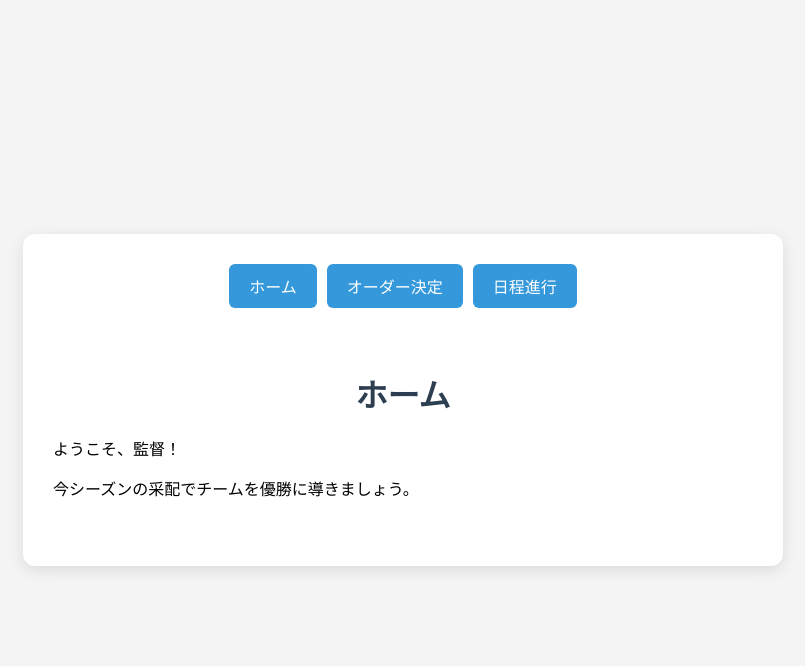
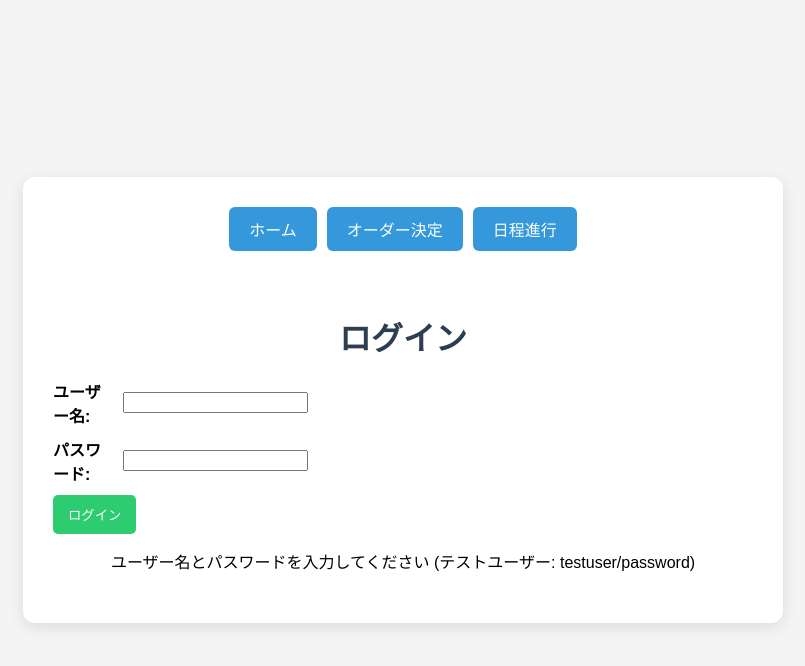
Before and after one commit to gunjou-like/baseball_director_game, a Flask app: page / in a window 1280 px wide. Shown: the top 666 px of the page, without its empty margins (237-1042 px from the left). Run offline with Flask 3, Linux system fonts and the light colour scheme.

Commit message:
ログイン機能の追加

```diff
--- a/app.py
+++ b/app.py
@@ -1,12 +1,65 @@
 import json
-from flask import Flask, jsonify, request, render_template
+from flask import Flask, jsonify, request, render_template, redirect, url_for, flash
 from flask_cors import CORS
 import random
+import os
+from secrets import token_hex
 
+# 認証とDB関連のインポート
+from flask_sqlalchemy import SQLAlchemy
+from flask_login import LoginManager, UserMixin, login_user, logout_user, current_user, login_required
+from werkzeug.security import generate_password_hash, check_password_hash
+
+# --- Flask アプリのセットアップ ---
 app = Flask(__name__, static_folder='static', template_folder='templates')
 CORS(app)
 
-# チームごとの選手データ（一意の選手IDを付与）
+# SQLite データベース設定
+basedir = os.path.abspath(os.path.dirname(__file__))
+app.config['SQLALCHEMY_DATABASE_URI'] = 'sqlite:///' + os.path.join(basedir, 'users.db')
+app.config['SQLALCHEMY_TRACK_MODIFICATIONS'] = False
+# セッションとセキュリティのための秘密鍵
+app.config['SECRET_KEY'] = token_hex(16)
+
+db = SQLAlchemy(app)
+
+# --- Flask-Login のセットアップ ---
+login_manager = LoginManager()
+login_manager.init_app(app)
+login_manager.login_view = 'login'  # 未認証ユーザーをリダイレクトするビュー
+login_manager.login_message = 'ログインが必要です。'
+
+# --- ユーザーモデル ---
+class User(UserMixin, db.Model):
+    # RDBのカラムに相当
+    id = db.Column(db.Integer, primary_key=True)
+    username = db.Column(db.String(80), unique=True, nullable=False)
+    password_hash = db.Column(db.String(128), nullable=False)
+
+    def set_password(self, password):
+        self.password_hash = generate_password_hash(password)
+
+    def check_password(self, password):
+        return check_password_hash(self.password_hash, password)
+
+@login_manager.user_loader
+def load_user(user_id):
+    """セッションからユーザーIDをロードする"""
+    return db.session.get(User, int(user_id))
+
+# --- データベースの初期化 ---
+with app.app_context():
+    db.create_all()
+    # テストユーザーがいない場合、デフォルトユーザーを作成
+    if not db.session.execute(db.select(User)).scalars().first():
+        test_user = User(username='testuser')
+        test_user.set_password('password')
+        db.session.add(test_user)
+        db.session.commit()
+        print("Default user 'testuser' created with password 'password'")
+
+
+# --- 選手データ（認証後も利用） ---
 TEAMS_DATA = {
     "自チーム (ベイカーズ)": [
         {"id": 1001, "name": "山田 太郎", "position": "P", "is_pitcher": True},
@@ -22,6 +75,7 @@ TEAMS_DATA = {
         {"id": 1011, "name": "加藤 拓也", "position": "C", "is_pitcher": False},
         {"id": 1012, "name": "吉田 啓介", "position": "OF", "is_pitcher": False},
     ],
+    # ... 他チームのデータは省略 ...
     "ライオンズ": [
         {"id": 2001, "name": "獅子丸", "position": "P", "is_pitcher": True},
         {"id": 2002, "name": "虎雄", "position": "C", "is_pitcher": False},
@@ -49,28 +103,92 @@ TEAMS_DATA = {
     ],
 }
 
-# SPAのエントリーポイントを提供する
+
+# --- 認証エンドポイント ---
+
+@app.route('/register', methods=['POST'])
+def register():
+    """新規ユーザー登録エンドポイント"""
+    data = request.json
+    username = data.get('username')
+    password = data.get('password')
+
+    if not username or not password:
+        return jsonify({"message": "ユーザー名とパスワードが必要です"}), 400
+
+    if db.session.execute(db.select(User).filter_by(username=username)).scalars().first():
+        return jsonify({"message": "このユーザー名は既に使用されています"}), 409
+
+    user = User(username=username)
+    user.set_password(password)
+    db.session.add(user)
+    db.session.commit()
+
+    return jsonify({"message": f"ユーザー {username} が正常に登録されました"}), 201
+
+
+@app.route('/login', methods=['POST'])
+def login():
+    """ログイン処理エンドポイント"""
+    data = request.json
+    username = data.get('username')
+    password = data.get('password')
+
+    user = db.session.execute(db.select(User).filter_by(username=username)).scalars().first()
+
+    if user and user.check_password(password):
+        login_user(user)
+        # ログイン成功時は、成功メッセージとユーザーIDを返す
+        return jsonify({"message": "ログイン成功", "user_id": user.id}), 200
+
+    # ログイン失敗時は、エラーメッセージを返す
+    return jsonify({"message": "無効なユーザー名またはパスワードです"}), 401
+
+
+@app.route('/logout')
+@login_required
+def logout():
+    """ログアウト処理エンドポイント"""
+    logout_user()
+    return jsonify({"message": "ログアウトしました"}), 200
+
+
+# --- メインアプリケーションルート ---
+
 @app.route('/', defaults={'path': ''})
 @app.route('/<path:path>')
 def index(path):
-    return render_template('index.html')
+    """SPAのエントリーポイントを提供"""
+    # フロントエンドが認証状態を認識できるように、ログイン情報を返す
+    is_authenticated = current_user.is_authenticated
+    user_info = {'id': current_user.id, 'username': current_user.username} if is_authenticated else {}
 
-# 選手リストを取得するAPIエンドポイント
+    # render_templateを呼び出し、ユーザー情報をJavaScriptで利用できるようにする
+    # 実際には、このHTMLファイル内でJSをロードし、認証状態に応じてUIを切り替える
+    return render_template('index.html', user_info=json.dumps(user_info))
+
+
+# --- 保護されたゲームAPIエンドポイント ---
+
 @app.route('/api/players', methods=['GET'])
+@login_required  # ログイン必須
 def get_players():
-    # 全チームの選手リストを返す
+    """選手リストを取得するAPIエンドポイント"""
     return jsonify(TEAMS_DATA)
 
-# オーダー情報を受け取るAPIエンドポイント
 @app.route('/api/order', methods=['POST'])
+@login_required  # ログイン必須
 def receive_order():
+    """オーダー情報を受け取るAPIエンドポイント"""
     order_data = request.json
-    print("Received order data (Player IDs):", json.dumps(order_data, indent=2))
-    return jsonify({"message": "Order received successfully!", "received_ids": order_data}), 200
+    print(f"User {current_user.username} (ID: {current_user.id}) received order data (Player IDs):", json.dumps(order_data, indent=2))
+    # 認証されたユーザーのIDを元にゲームデータを保存する処理を、今後追加できます
+    return jsonify({"message": "Order received successfully!", "user_id": current_user.id}), 200
 
-# ランダムな試合結果を生成するAPIエンドポイント
 @app.route('/api/simulate_game', methods=['GET'])
+@login_required  # ログイン必須
 def simulate_game():
+    """ランダムな試合結果を生成するAPIエンドポイント"""
     home_score = random.randint(0, 10)
     away_score = random.randint(0, 10)
 
@@ -85,7 +203,8 @@ def simulate_game():
         "away_team": opponent_team,
         "home_score": home_score,
         "away_score": away_score,
-        "result": result
+        "result": result,
+        "user_id": current_user.id # 誰がシミュレーションを実行したか
     }
 
     return jsonify(game_result)
--- a/static/css/style.css
+++ b/static/css/style.css
@@ -17,14 +17,6 @@ body {
     max-width: 700px;
     position: relative;
     overflow: hidden;
-}
-
-.auth-info {
-    font-size: 0.8em;
-    text-align: right;
-    color: #6c757d;
-    margin-bottom: 10px;
-    word-break: break-all; /* ユーザーIDが長い場合に改行されるように */
 }
 
 .nav-bar {
@@ -49,6 +41,7 @@ body {
     background-color: #2980b9;
 }
 
+/* ページセクションの非表示スタイル */
 .page-section {
     display: none;
     transition: opacity 0.5s ease-in-out;
@@ -56,6 +49,7 @@ body {
     padding: 20px 0;
 }
 
+/* アクティブな（表示する）ページセクションのスタイル */
 .page-section.active {
     display: block;
     opacity: 1;
@@ -129,13 +123,13 @@ button:hover {
 }
 
 .result-win {
-    border-left-color: #28a745; /* 緑色 */
+    border-left-color: #28a745; /* 緑色 (勝利) */
 }
 
 .result-lose {
-    border-left-color: #dc3545; /* 赤色 */
+    border-left-color: #dc3545; /* 赤色 (敗北) */
 }
 
 .result-draw {
-    border-left-color: #ffc107; /* 黄色 */
+    border-left-color: #ffc107; /* 黄色 (引き分け) */
 }
--- a/static/js/app.js
+++ b/static/js/app.js
@@ -1,27 +1,110 @@
 document.addEventListener('DOMContentLoaded', () => {
     console.log("アプリのロジックがスタートしました。");
 
-    // ページセクションの切り替え関数
+    // 認証状態を管理するフラグ
+    let isAuthenticated = false;
+
+    // ログイン画面のID
+    const LOGIN_PAGE_ID = 'login-page';
+
+    // -------------------------------------------------------------------------
+    // ユーティリティ関数
+    // -------------------------------------------------------------------------
+
+    // 認証エラーをチェックし、ログインページへリダイレクトする fetch ラッパー
+    const safeFetch = async (url, options = {}) => {
+        const response = await fetch(url, options);
+        if (response.status === 401) {
+            console.warn("[AUTH] 401 Unauthenticated: ログインページへリダイレクトします。");
+            isAuthenticated = false;
+            // ログインページへの遷移を強制
+            showPage(LOGIN_PAGE_ID);
+            return null;
+        }
+        if (!response.ok) {
+            throw new Error(`HTTP Error! Status: ${response.status}`);
+        }
+        return response;
+    };
+
+    // 認証状態をチェックし、適切なページを表示する関数
+    const checkAuthAndShowPage = (pageId) => {
+        if (!isAuthenticated && pageId !== LOGIN_PAGE_ID) {
+            console.log("[AUTH] 認証が必要です。ログインページを表示します。");
+            showPage(LOGIN_PAGE_ID);
+        } else {
+            showPage(pageId);
+        }
+    };
+
+    // -------------------------------------------------------------------------
+    // ページ遷移/レンダリングロジック
+    // -------------------------------------------------------------------------
+
+    // ページセクションの切り替え関数 (内部使用)
     const showPage = (pageId) => {
-        console.log(`[NAV] ページを「${pageId}」に切り替えます。`); // デバッグログ
+        console.log(`[NAV] ページを「${pageId}」に切り替えます。`);
         document.querySelectorAll('.page-section').forEach(section => {
             section.classList.remove('active');
         });
         const targetElement = document.getElementById(pageId);
         if (targetElement) {
             targetElement.classList.add('active');
-            console.log(`[NAV] #${pageId} に active クラスを適用しました。`); // デバッグログ
+            console.log(`[NAV] #${pageId} に active クラスを適用しました。`);
         } else {
-            console.error(`[NAV ERROR] ID: ${pageId} の要素が見つかりません。`); // デバッグログ
+            console.error(`[NAV ERROR] ID: ${pageId} の要素が見つかりません。`);
         }
-
 
         // 各ページ固有の初期化ロジック
         if (pageId === 'order-page') {
             renderOrderPage();
         } else if (pageId === 'schedule-page') {
-            renderSchedulePage(); // スケジュールページにも初期化ロジックを追加
+            renderSchedulePage();
+        } else if (pageId === LOGIN_PAGE_ID) {
+            renderLoginPage();
         }
+    };
+
+    // ログイン画面のレンダリングとイベント設定
+    const renderLoginPage = () => {
+        const loginMessage = document.getElementById('login-message');
+        const loginForm = document.getElementById('login-form');
+
+        // フォームがない場合は、HTMLが未定義
+        if (!loginForm) return;
+
+        loginMessage.textContent = 'ユーザー名とパスワードを入力してください (テストユーザー: testuser/password)';
+
+        loginForm.onsubmit = async (event) => {
+            event.preventDefault();
+            const username = loginForm.username.value;
+            const password = loginForm.password.value;
+            loginMessage.textContent = 'ログイン中...';
+
+            try {
+                const response = await fetch('/login', {
+                    method: 'POST',
+                    headers: { 'Content-Type': 'application/json' },
+                    body: JSON.stringify({ username, password })
+                });
+
+                const data = await response.json();
+
+                if (response.ok) {
+                    isAuthenticated = true;
+                    loginMessage.textContent = `ログイン成功: User ID ${data.user_id}`;
+                    console.log("[AUTH] ログイン成功。ホーム画面へ遷移します。");
+                    // ログイン成功後、ホーム画面へ強制的に遷移
+                    checkAuthAndShowPage('home-page');
+                } else {
+                    loginMessage.textContent = `ログイン失敗: ${data.message}`;
+                    console.error("[AUTH] ログイン失敗:", data.message);
+                }
+            } catch (error) {
+                loginMessage.textContent = 'サーバーとの通信エラーが発生しました。';
+                console.error('[AUTH ERROR] ログイン通信エラー:', error);
+            }
+        };
     };
 
     // オーダー決定画面のレンダリング関数
@@ -31,9 +114,11 @@ document.addEventListener('DOMContentLoaded', () => {
 
         console.log("[RENDER] オーダー決定画面のレンダリング開始。");
 
-        // ** (変更点) Flask APIから直接データを取得します **
         try {
-            const playersResponse = await fetch('/api/players');
+            // safeFetchを使用
+            const playersResponse = await safeFetch('/api/players');
+            if (!playersResponse) return; // 認証失敗時はここで処理終了
+
             const teamsData = await playersResponse.json();
 
             const userTeamName = "自チーム (ベイカーズ)";
@@ -53,7 +138,6 @@ document.addEventListener('DOMContentLoaded', () => {
                 select.innerHTML = '<option value="">選手を選択</option>';
                 batterPlayers.forEach(player => {
                     const option = document.createElement('option');
-                    // valueは選手ID
                     option.value = player.id;
                     option.textContent = `${player.name} (${player.id})`;
                     select.appendChild(option);
@@ -71,7 +155,6 @@ document.addEventListener('DOMContentLoaded', () => {
             select.innerHTML = '<option value="">選手を選択</option>';
             pitcherPlayers.forEach(player => {
                 const option = document.createElement('option');
-                // valueは選手ID
                 option.value = player.id;
                 option.textContent = `${player.name} (${player.id})`;
                 select.appendChild(option);
@@ -103,8 +186,10 @@ document.addEventListener('DOMContentLoaded', () => {
         const scheduleDisplay = document.getElementById('game-schedule');
 
         try {
-            // ** (変更点) Flask APIから直接データを取得します **
-            const response = await fetch('/api/simulate_game');
+            // safeFetchを使用
+            const response = await safeFetch('/api/simulate_game');
+            if (!response) return; // 認証失敗時はここで処理終了
+
             const result = await response.json();
 
             // 試合結果を画面に追加
@@ -119,12 +204,16 @@ document.addEventListener('DOMContentLoaded', () => {
         }
     };
 
+    // -------------------------------------------------------------------------
+    // イベントリスナー
+    // -------------------------------------------------------------------------
+
     // ナビゲーションボタンにイベントリスナーを設定
     document.querySelectorAll('.nav-btn').forEach(button => {
         button.addEventListener('click', (event) => {
             const targetPageId = event.target.dataset.target;
-            console.log(`[EVENT] ナビボタンクリック: target=${targetPageId}`); // デバッグログ
-            showPage(targetPageId);
+            console.log(`[EVENT] ナビボタンクリック: target=${targetPageId}`);
+            checkAuthAndShowPage(targetPageId); // 認証チェックを追加
         });
     });
 
@@ -132,6 +221,11 @@ document.addEventListener('DOMContentLoaded', () => {
     const submitOrderBtn = document.getElementById('submit-order-btn');
     submitOrderBtn.addEventListener('click', async () => {
         console.log("[EVENT] オーダー決定ボタンクリック。");
+        if (!isAuthenticated) {
+            alert('ログインが必要です。');
+            return;
+        }
+
         const messageArea = document.getElementById('order-message');
         const orderData = {
             batters: [],
@@ -180,11 +274,14 @@ document.addEventListener('DOMContentLoaded', () => {
 
         // Flask APIに選手IDリストを送信
         try {
-            const response = await fetch('/api/order', {
+            const response = await safeFetch('/api/order', { // safeFetchを使用
                 method: 'POST',
                 headers: { 'Content-Type': 'application/json' },
                 body: JSON.stringify(orderData)
             });
+
+            if (!response) return; // 認証失敗時はここで処理終了
+
             const data = await response.json();
             messageArea.textContent = `オーダー送信成功！ Flask応答: ${data.message}`;
             console.log("[API SUCCESS] オーダー送信完了。");
@@ -198,6 +295,6 @@ document.addEventListener('DOMContentLoaded', () => {
     const advanceDayBtn = document.getElementById('advance-day-btn');
     advanceDayBtn.addEventListener('click', advanceDay);
 
-    // 初期表示としてホーム画面を表示
-    showPage('home-page');
+    // 初期表示: まず認証状態を確認し、ホームまたはログイン画面へ
+    checkAuthAndShowPage('home-page');
 });
--- a/templates/index.html
+++ b/templates/index.html
@@ -4,24 +4,43 @@
     <meta charset="UTF-8">
     <meta name="viewport" content="width=device-width, initial-scale=1.0">
     <title>野球監督シミュレーション</title>
-    <!-- CSSファイルの読み込みを確認 -->
     <link rel="stylesheet" href="{{ url_for('static', filename='css/style.css') }}">
 </head>
 <body>
     <div class="container">
         <!-- ナビゲーション -->
         <nav class="nav-bar">
-            <!-- class="nav-btn" と data-target の綴りを確認 -->
             <button class="nav-btn" data-target="home-page">ホーム</button>
             <button class="nav-btn" data-target="order-page">オーダー決定</button>
             <button class="nav-btn" data-target="schedule-page">日程進行</button>
+            <!-- ログアウトボタンは後で実装します -->
         </nav>
 
+        <!-- ログイン画面 (ID: login-page) -->
+        <div id="login-page" class="page-section">
+            <h1 class="page-title">ログイン</h1>
+            <form id="login-form">
+                <div class="player-select-group">
+                    <label for="username">ユーザー名:</label>
+                    <input type="text" id="username" name="username" required>
+                </div>
+                <div class="player-select-group">
+                    <label for="password">パスワード:</label>
+                    <input type="password" id="password" name="password" required>
+                </div>
+                <!-- ログインボタン -->
+                <button type="submit">ログイン</button>
+                <!-- 登録ボタンは今回は省略 -->
+            </form>
+            <div id="login-message" class="message-area" style="margin-top: 15px; text-align: center;"></div>
+        </div>
+
         <!-- ホーム画面 -->
-        <div id="home-page" class="page-section active">
+        <div id="home-page" class="page-section">
             <h1 class="page-title">ホーム</h1>
             <p>ようこそ、監督！</p>
             <p>今シーズンの采配でチームを優勝に導きましょう。</p>
+            <p style="margin-top: 20px; font-weight: bold;">ゲームを開始するにはログインしてください。</p>
         </div>
 
         <!-- オーダー決定画面 -->
@@ -54,7 +73,7 @@
         </div>
 
     </div>
-    <!-- JavaScriptファイルの読み込みを確認（defer属性を推奨） -->
+    <!-- JavaScriptファイルの読み込み -->
     <script src="{{ url_for('static', filename='js/app.js') }}" defer></script>
 </body>
 </html>
```
Also changed, not shown: users.db (added).
